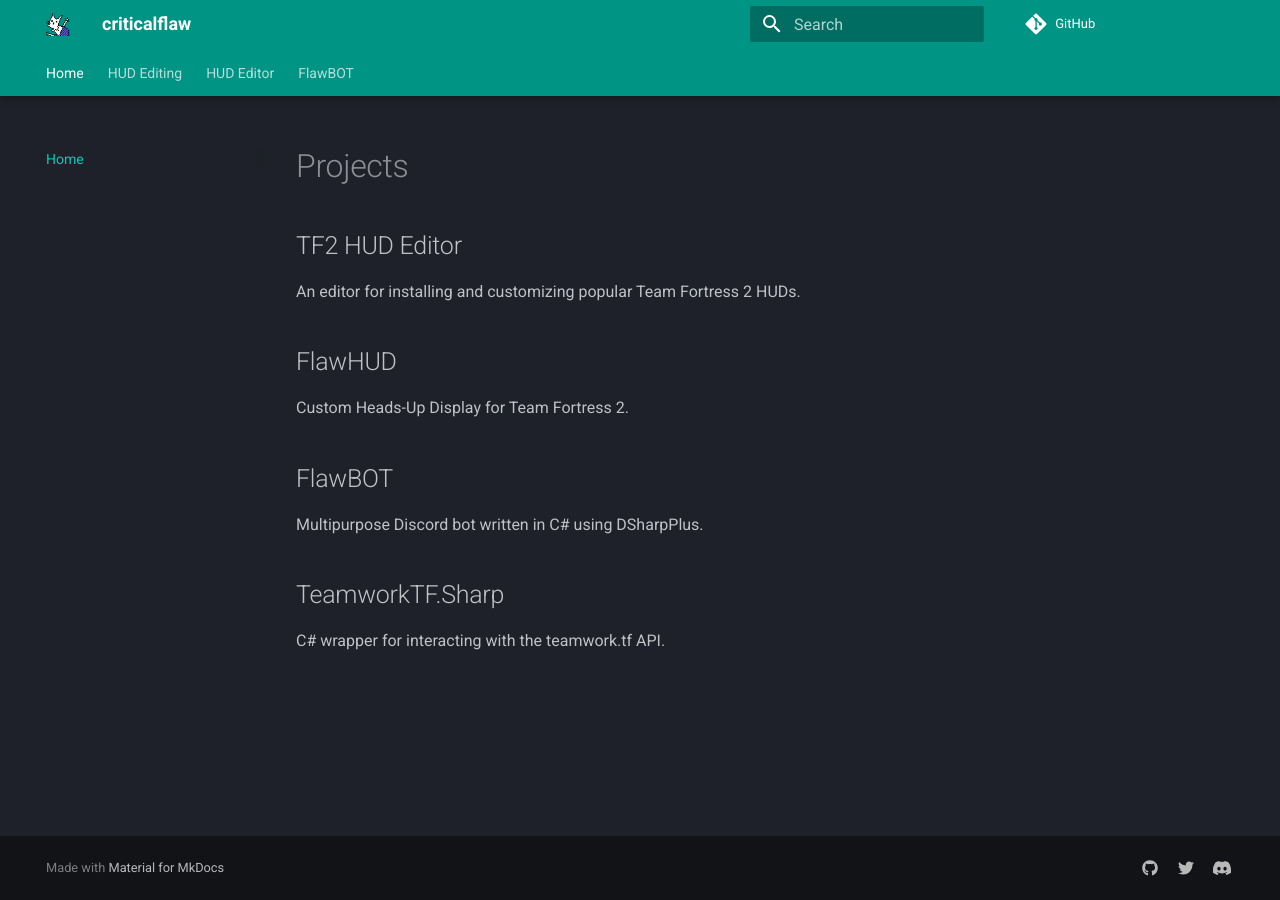
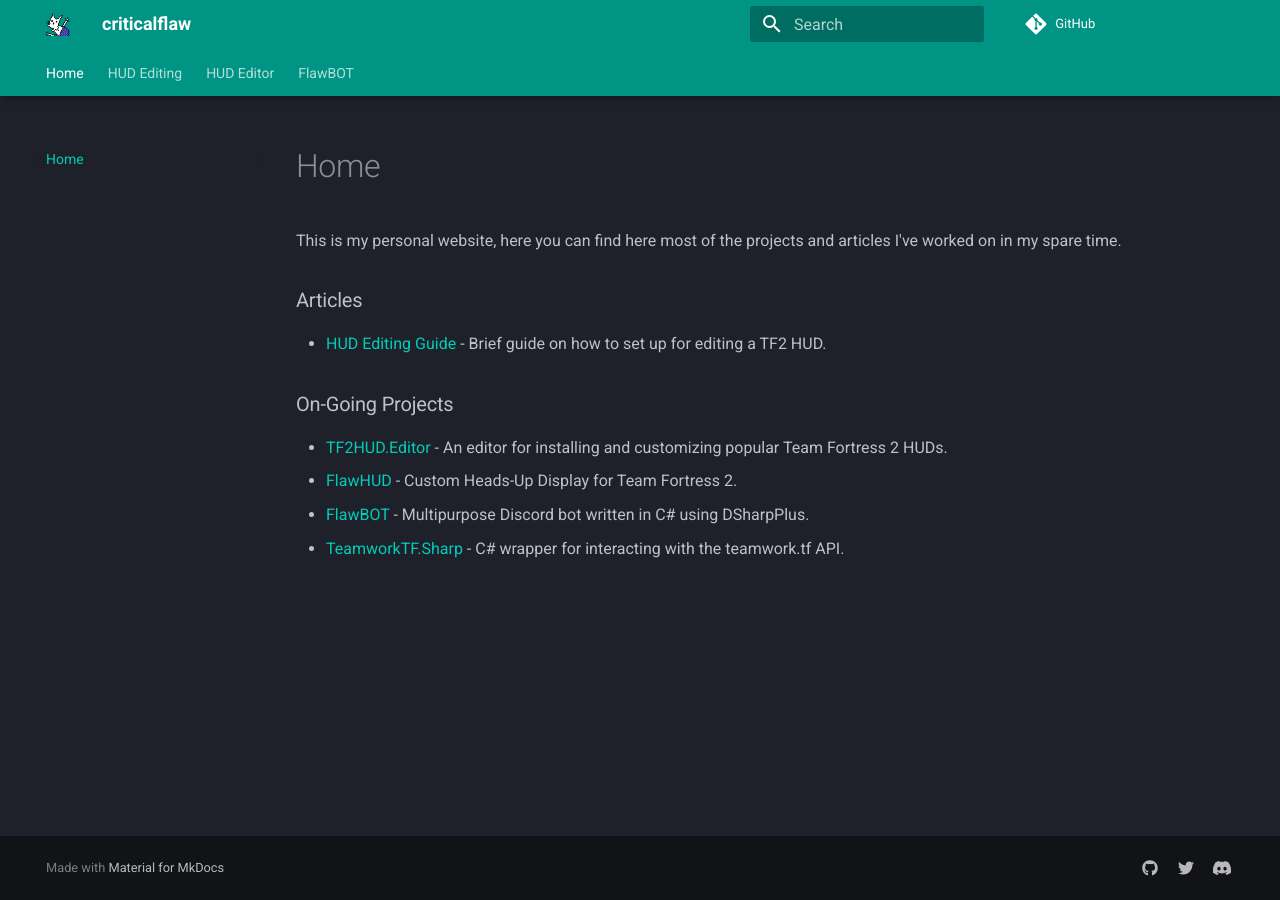
Before and after one commit to CriticalFlaw/criticalflaw.github.io, an MkDocs documentation site: the page built from docs/index.md, in a window 1280 px wide. Built offline with MkDocs 1.6.1 and Material for MkDocs 9.7.7, drawn with Linux system fonts in a browser that asks for light colours; comment, search, counter and statistics services are not loaded.

Commit message:
Update index.md

```diff
--- a/docs/index.md
+++ b/docs/index.md
@@ -1,13 +1,10 @@
-# Projects
+This is my personal website, here you can find here most of the projects and articles I've worked on in my spare time.
 
-## TF2 HUD Editor
-An editor for installing and customizing popular Team Fortress 2 HUDs.
+### Articles
+* [HUD Editing Guide](https://criticalflaw.github.io/hud-guide/intro/) - Brief guide on how to set up for editing a TF2 HUD.
 
-## FlawHUD
-Custom Heads-Up Display for Team Fortress 2.
-
-## FlawBOT
-Multipurpose Discord bot written in C# using DSharpPlus.
-
-## TeamworkTF.Sharp
-C# wrapper for interacting with the teamwork.tf API.
+### On-Going Projects
+* [TF2HUD.Editor](https://www.editor.criticalflaw.ca/) - An editor for installing and customizing popular Team Fortress 2 HUDs.
+* [FlawHUD](https://github.com/CriticalFlaw/flawhud/) - Custom Heads-Up Display for Team Fortress 2.
+* [FlawBOT](https://www.flawbot.criticalflaw.ca/) - Multipurpose Discord bot written in C# using DSharpPlus.
+* [TeamworkTF.Sharp](https://github.com/CriticalFlaw/TeamworkTF.Sharp/) - C# wrapper for interacting with the teamwork.tf API.
```
